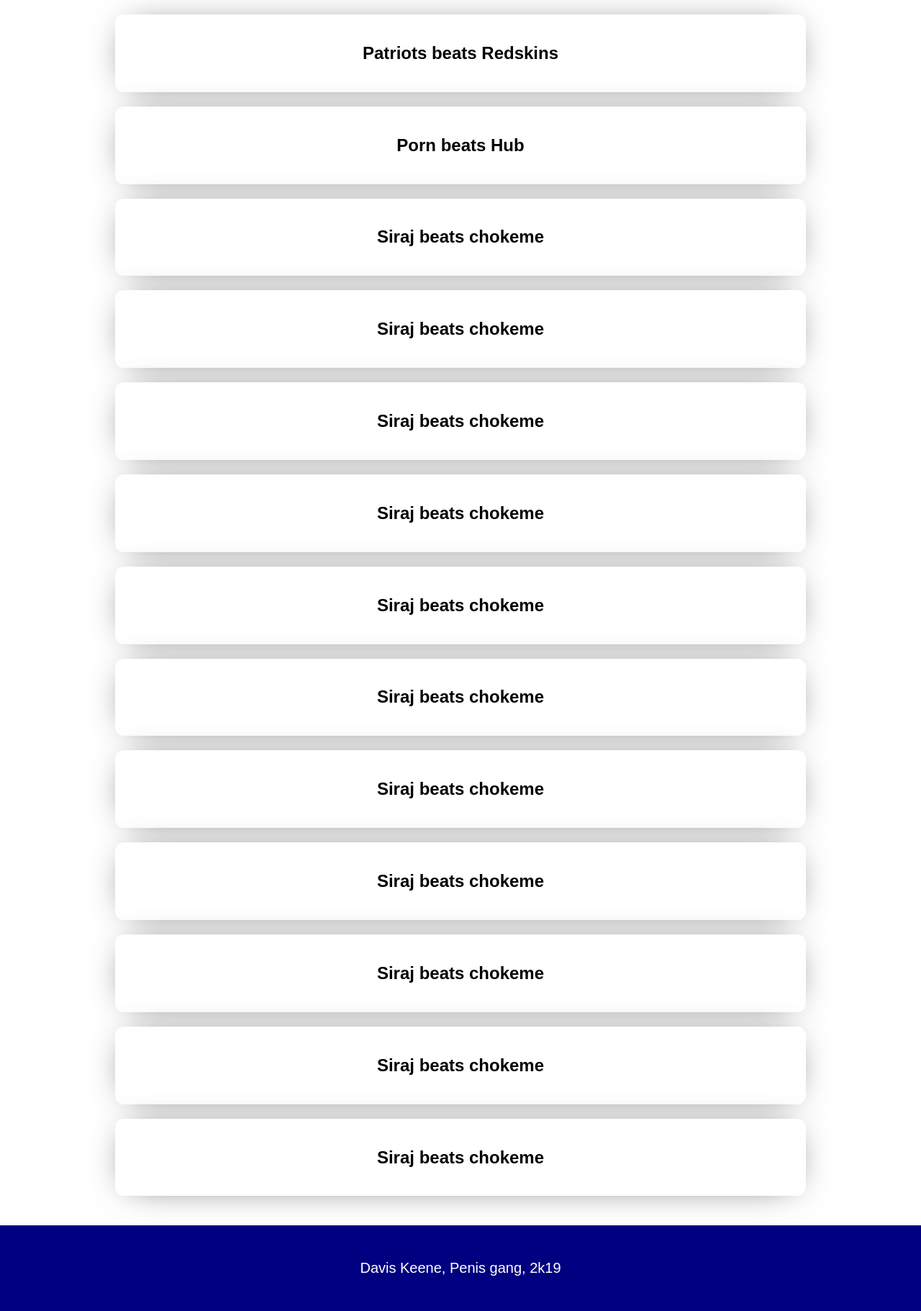
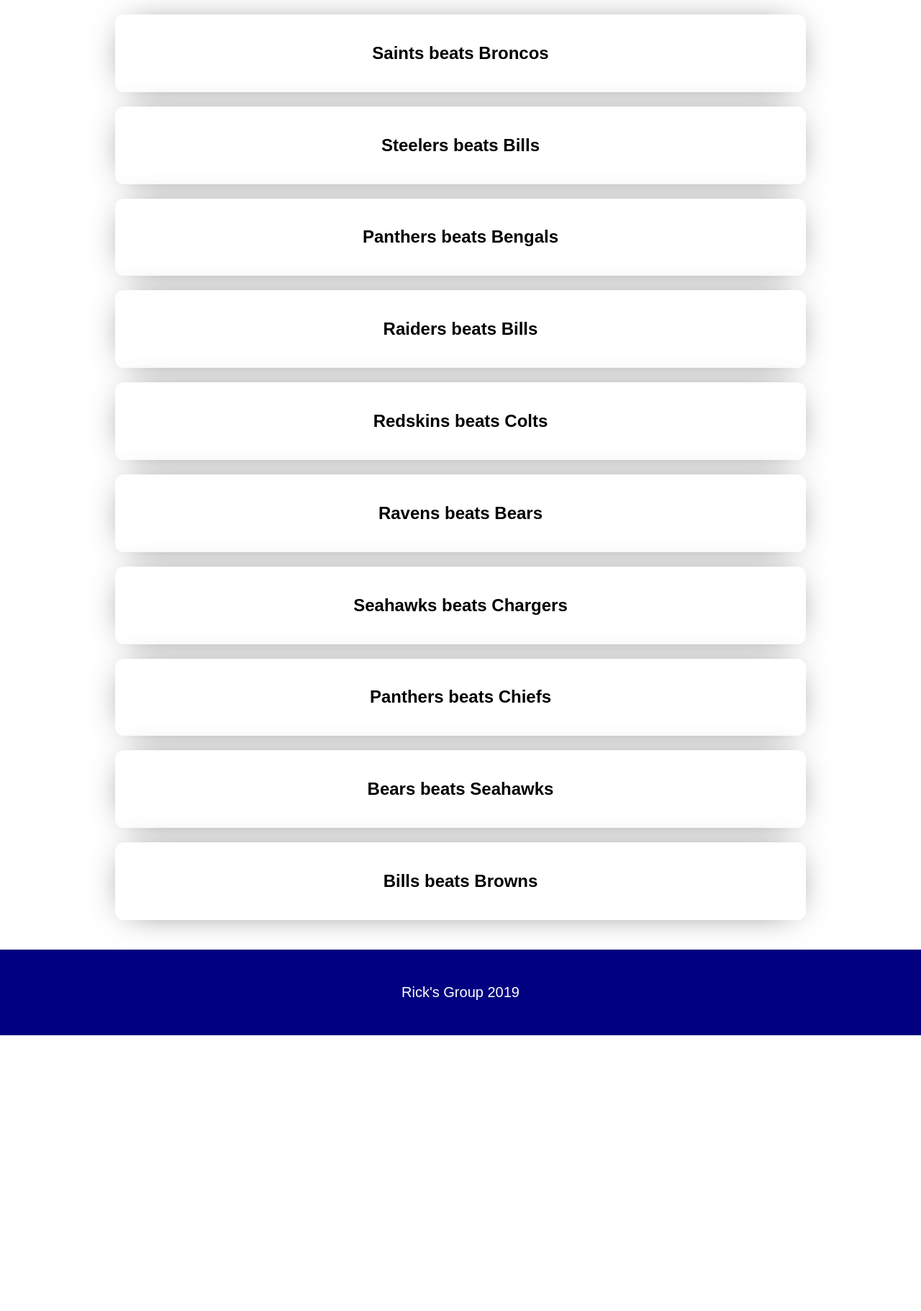
Before and after one commit to victorfu14/NFLearning, a Django app: page / in a window 1280 px wide. Shown: the part 160-1981 px from the top of the page at 72% size. After the commit the page ends 1598 px from the top, so only its background shows below. Run offline with Django 3.2, Linux system fonts and the light colour scheme.

Commit message:
homepage is set up

```diff
--- a/backend/app/templates/index.html
+++ b/backend/app/templates/index.html
@@ -13,7 +13,7 @@
         </header>
         <div class="container" id="results-wrapper"></div>
         <footer>
-            <p>Davis Keene, Penis gang, 2k19</p>
+            <p>Rick's Group 2019</p>
         </footer>
 <script
   src="https://code.jquery.com/jquery-3.4.1.slim.min.js"
@@ -27,6 +27,7 @@
             '        </div>';
         $(resultTemp).appendTo("#results-wrapper");
     }
+
     var winner;
     var loser;
     for (var i = 0; i < {{numberOfGames}}; i = i + 1) {
--- a/backend/app/views.py
+++ b/backend/app/views.py
@@ -2,6 +2,7 @@
 from __future__ import unicode_literals
 
 from django.shortcuts import render
+import random
 
 # Create your views here.
 def getSum(a, b):
@@ -12,22 +13,43 @@
 
 def view_home(request):
     output = getSum(0, 10)
-    games = [
-        ["Patriots", "Redskins"],
-        ["Porn", "Hub"],
-        ["Siraj", "chokeme"],
-        ["Siraj", "chokeme"],
-        ["Siraj", "chokeme"],
-        ["Siraj", "chokeme"],
-        ["Siraj", "chokeme"],
-        ["Siraj", "chokeme"],
-        ["Siraj", "chokeme"],
-        ["Siraj", "chokeme"],
-        ["Siraj", "chokeme"],
-        ["Siraj", "chokeme"],
-        ["Siraj", "chokeme"]
+    teams = [
+        ['ARI', 'Arizona', 'Cardinals', 'Arizona Cardinals'],
+        ['ATL', 'Atlanta', 'Falcons', 'Atlanta Falcons'],
+        ['BAL', 'Baltimore', 'Ravens', 'Baltimore Ravens'],
+        ['BUF', 'Buffalo', 'Bills', 'Buffalo Bills'],
+        ['CAR', 'Carolina', 'Panthers', 'Carolina Panthers'],
+        ['CHI', 'Chicago', 'Bears', 'Chicago Bears'],
+        ['CIN', 'Cincinnati', 'Bengals', 'Cincinnati Bengals'],
+        ['CLE', 'Cleveland', 'Browns', 'Cleveland Browns'],
+        ['DAL', 'Dallas', 'Cowboys', 'Dallas Cowboys'],
+        ['DEN', 'Denver', 'Broncos', 'Denver Broncos'],
+        ['DET', 'Detroit', 'Lions', 'Detroit Lions'],
+        ['GB', 'Green Bay', 'Packers', 'Green Bay Packers', 'G.B.', 'GNB'],
+        ['HOU', 'Houston', 'Texans', 'Houston Texans'],
+        ['IND', 'Indianapolis', 'Colts', 'Indianapolis Colts'],
+        ['JAC', 'Jacksonville', 'Jaguars', 'Jacksonville Jaguars', 'JAX'],
+        ['KC', 'Kansas City', 'Chiefs', 'Kansas City Chiefs', 'K.C.', 'KAN'],
+        ['LA', 'Los Angeles', 'Rams', 'Los Angeles Rams', 'L.A.'],
+        ['MIA', 'Miami', 'Dolphins', 'Miami Dolphins'],
+        ['MIN', 'Minnesota', 'Vikings', 'Minnesota Vikings'],
+        ['NE', 'New England', 'Patriots', 'New England Patriots', 'N.E.', 'NWE'],
+        ['NO', 'New Orleans', 'Saints', 'New Orleans Saints', 'N.O.', 'NOR'],
+        ['NYG', 'Giants', 'New York Giants', 'N.Y.G.'],
+        ['NYJ', 'Jets', 'New York Jets', 'N.Y.J.'],
+        ['OAK', 'Oakland', 'Raiders', 'Oakland Raiders'],
+        ['PHI', 'Philadelphia', 'Eagles', 'Philadelphia Eagles'],
+        ['PIT', 'Pittsburgh', 'Steelers', 'Pittsburgh Steelers'],
+        ['SD', 'San Diego', 'Chargers', 'San Diego Chargers', 'S.D.', 'SDG'],
+        ['SEA', 'Seattle', 'Seahawks', 'Seattle Seahawks'],
+        ['SF', 'San Francisco', '49ers', 'San Francisco 49ers', 'S.F.', 'SFO'],
+        ['STL', 'St. Louis', 'Rams', 'St. Louis Rams', 'S.T.L.'],
+        ['TB', 'Tampa Bay', 'Buccaneers', 'Tampa Bay Buccaneers', 'T.B.', 'TAM'],
+        ['TEN', 'Tennessee', 'Titans', 'Tennessee Titans'],
+        ['WAS', 'Washington', 'Redskins', 'Washington Redskins', 'WSH'],
     ]
 
+    games = [ [random.choice(teams)[2], random.choice(teams)[2]] for i in range(10)]
     return render(request, 'index.html', {'output': output,
                                           'numberOfGames': games.__len__(),
                                           'games': games})
```
